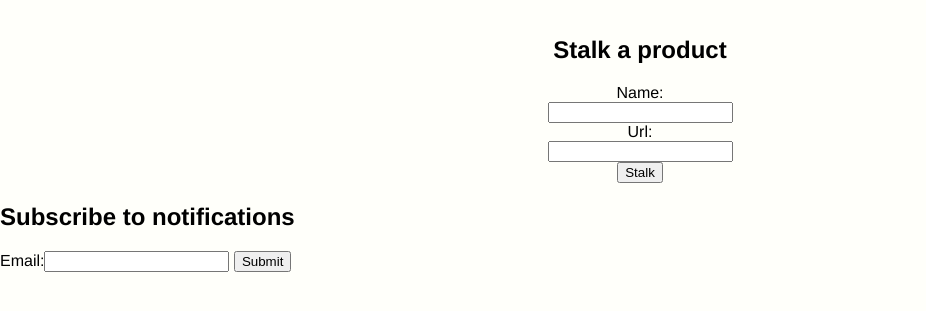
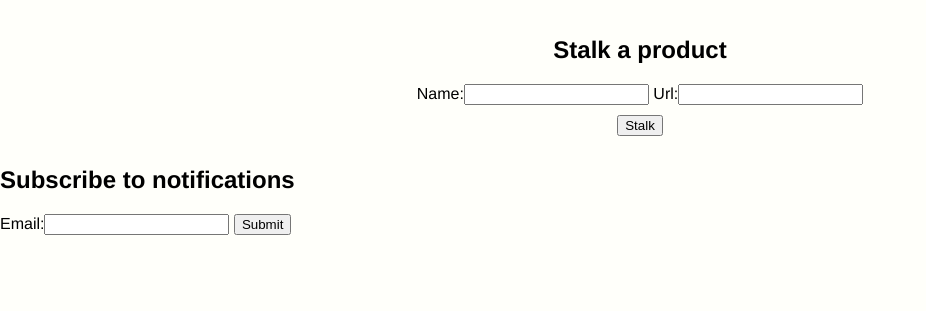
Before and after one commit to JDev165/PriceStalker, a Django app: page / in a window 1280 px wide. Shown: the part 76-387 px from the top of the page, without its empty margins (0-926 px from the left). Run offline with Django 3.2, Linux system fonts and the light colour scheme; data that the repository does not hold is empty.

Commit message:
Added temp fix for the quick add alignment

```diff
--- a/priceStalker/dashboard/templates/index.html
+++ b/priceStalker/dashboard/templates/index.html
@@ -7,12 +7,14 @@
 	<section id="quick_stalk" name="quick_stalk" class="section-quick-stalk">
 		<h2>Stalk a product</h2>
 
-		{{ formset }}
+		<div id="quick_stalk_fields"  name="quick_stalk_fields">
+			{{ formset }}
+		</div>
 
-		<button id="submit_quick_stalk" name="submit_quick_stalk" onclick="postData(`{% url 'stalk' %}`,'id_name, id_url');">Stalk</button>
+		<button id="submit_quick_stalk" name="submit_quick_stalk" class="submit-button" onclick="postData(`{% url 'stalk' %}`,'id_name, id_url');">Stalk</button>
 	</section>
 
-	<section id="recently_stalked" name="recently_stalked" class="section_recently_stalked">
+	<section id="recently_stalked" name="recently_stalked" class="section-recently-stalked">
 		<div>
 			{% for product in products %}
 			<div id='product_{{product.id}}'>
--- a/priceStalker/static/main.css
+++ b/priceStalker/static/main.css
@@ -16,8 +16,14 @@ body{
 /*--------------------------------------------------------------
 Section styles
 --------------------------------------------------------------*/
+.section-quick-stalk {
+    display: flex;
+    flex-direction: column;
+    justify-content: center;
+    align-items: center;
+}
 
-.section-quick-stalk, .section_recently_stalked {
+.section-recently-stalked {
     display: flex;
     flex-direction: column;
     justify-content: center;
@@ -45,6 +51,14 @@ Site header and footer styling
 }
 
 /*--------------------------------------------------------------
+Button styles
+--------------------------------------------------------------*/
+
+.submit-button{
+    margin: 10px !important;
+}
+
+/*--------------------------------------------------------------
 Basic responsive layout for all browsers:
 --------------------------------------------------------------*/
 
```
Also changed, not shown: priceStalker/dashboard/views.py (+0 -13 lines).
